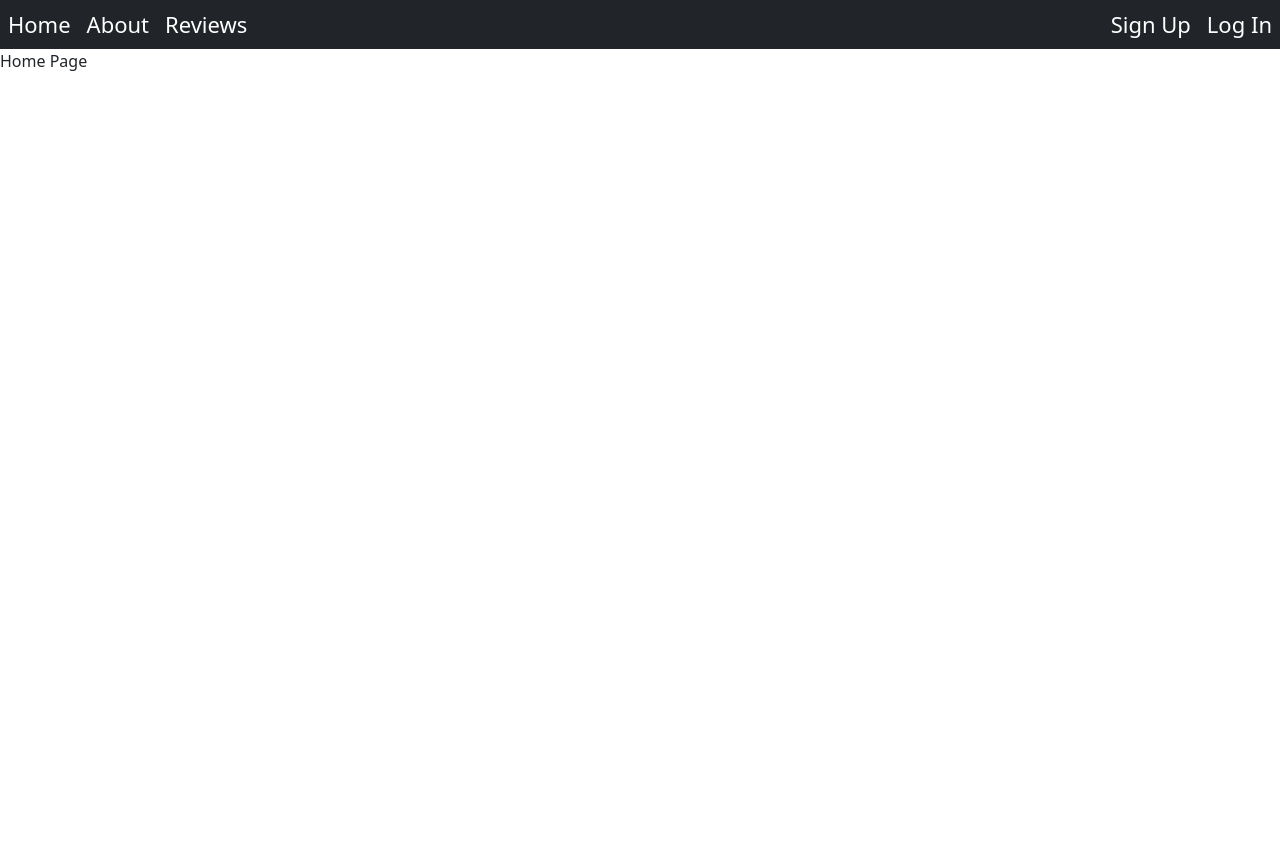
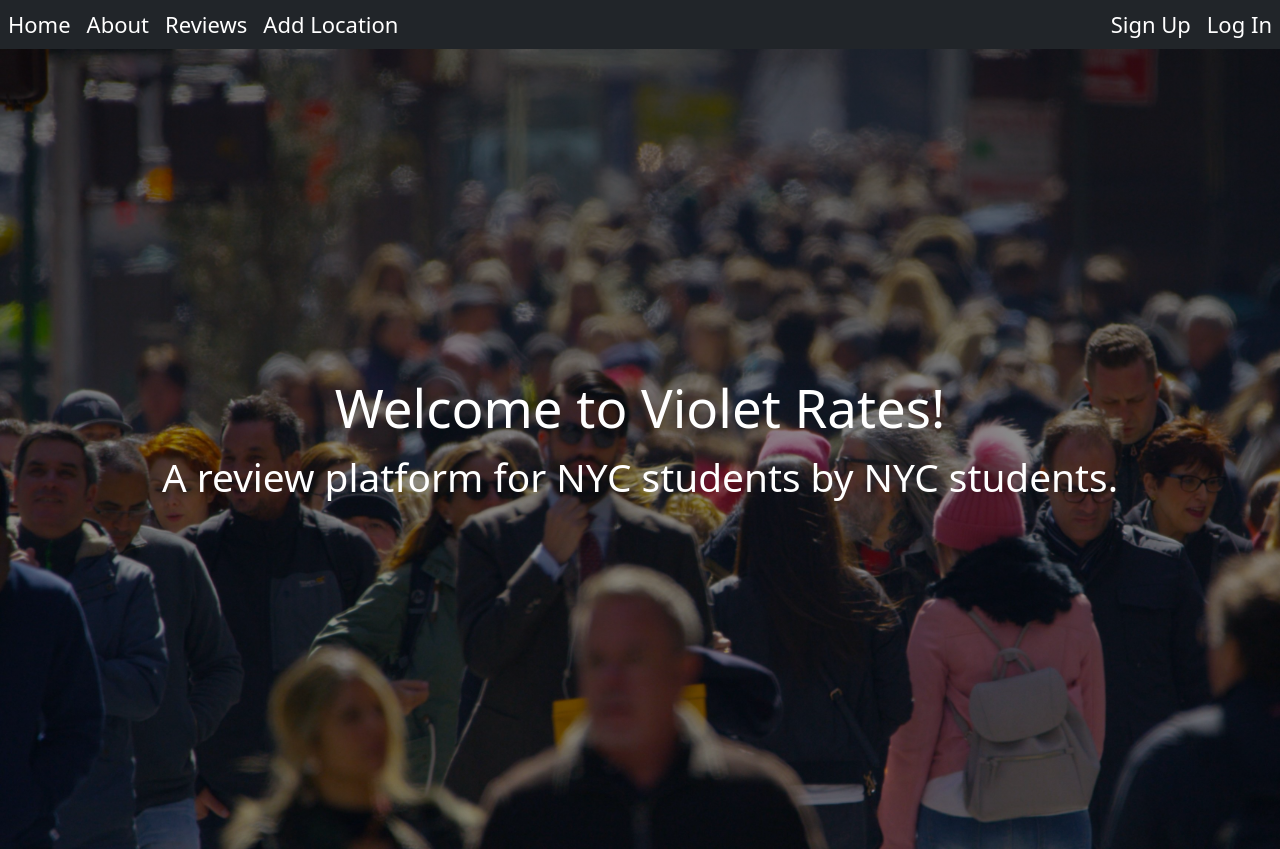
Before and after one commit to Adaminite/violet-rates-predeployment, a React (Create React App) app: page / in a window 1280 px wide. Before the commit the page ends 800 px from the top, so only its background shows below. Built offline with nearby package versions, Linux system fonts and the light colour scheme; no server answers.

Commit message:
Add home page. Style each location in Bootstrap cards with links to their respective pages. Move AddLocation to it's own page

```diff
--- a/src/frontend/App.css
+++ b/src/frontend/App.css
@@ -1,9 +1,11 @@
 body{
     margin: 0;
     padding: 0;
+    box-sizing: border-box;
     font-family: 'Roboto', sans-serif;
 }
 
+/* Navbar */
 .my-navbar{
     display: flex;
     justify-content: space-between;
@@ -29,6 +31,7 @@ body{
     gap: 16px;
 }
 
+/* Forms for sign up, log in, add location, and add review */
 #add-form{
     max-width: 700px;
     margin: 10px;
@@ -56,3 +59,29 @@ body{
 #sign-up-form, #log-in-form{
     width: 300px;
 }
+
+/* For home page */
+
+#home{
+    height: 100vh;
+}
+
+.home-overlay{
+    background: linear-gradient(rgba(0,0,0, 0.6), rgba(0,0,0,0.3)), url('./images/74101f337a707c0136844998d17a499f.jpg');
+    background-size: cover;
+    height: 100vh;
+    display: flex;
+    flex-direction: column;
+    justify-content: center;
+    text-align: center;
+    align-items: center;
+    color: white;
+}
+
+.home-title{
+    font-size: calc(40px + 1vw)
+}
+
+.home-caption{
+    font-size: calc(26px + 1vw);
+}
--- a/src/frontend/App.js
+++ b/src/frontend/App.js
@@ -6,6 +6,7 @@ import Reviews from "./pages/Reviews";
 import SignUp from "./pages/SignUp";
 import LogIn from "./pages/LogIn";
 import Location from "./pages/Location";
+import AddLocation from "./components/AddLocation";
 
 const axios = require("axios");
 
@@ -29,7 +30,6 @@ class App extends React.Component{
 
     componentDidMount(){
         axios.get("http://localhost:5000/api/locations").then( (response) => {
-            console.log(response.data);
             let locations = []
             response.data.map( (value) => {
 
@@ -86,8 +86,6 @@ class App extends React.Component{
             date: Date.now(),
             locationId: locationId
         }).then( (response) => {
-            console.log(response.data);
-
             let newLocations = this.state.locations.map( (location) => {
                 if(location.id === locationId){
                     location.reviews.unshift({
@@ -134,7 +132,8 @@ class App extends React.Component{
                     <Navbar handleLogOut={this.handleLogOut} isSignedIn = {this.state.isSignedIn} currentUser = {this.state.username}/>
                     <Routes>
                         <Route exact path = "/" element={<Home/>}/>
-                        <Route exact path = "/reviews" element = {<Reviews locations = {this.state.locations} handleAddLocation = {this.handleAddLocation}/>}/>
+                        <Route path = "/addlocation" element = {<AddLocation  handleAddLocation = {this.handleAddLocation}/>}/>
+                        <Route exact path = "/reviews" element = {<Reviews locations = {this.state.locations}/>}/>
                         <Route path = "/reviews/:id" element={<Location locations = {this.state.locations} isSignedIn = {this.state.isSignedIn} addReview = {this.handleAddReview}/>} />
                         <Route path = "/signup" element = {<SignUp handleSignIn = {this.handleSignIn}/>}/>
                         <Route path = "/login" element = {<LogIn handleSignIn = {this.handleSignIn}/>}/>
--- a/src/frontend/components/AddLocation.js
+++ b/src/frontend/components/AddLocation.js
@@ -1,4 +1,5 @@
 import React from 'react';
+import { Navigate } from 'react-router-dom';
 const axios = require('axios');
 
 class AddLocation extends React.Component{
@@ -6,6 +7,9 @@ class AddLocation extends React.Component{
         super(props);
 
         this.handleSubmit = this.handleSubmit.bind(this);
+        this.state = {
+            toReviews: false
+        }
     }
 
     handleSubmit(event){
@@ -29,12 +33,15 @@ class AddLocation extends React.Component{
             name:  name.toLowerCase(),
             address: (address + "\n" + location).toLowerCase()
         }).then( (response) => {
-            console.log(response);
-            this.props.handleSubmit({
+            this.props.handleAddLocation({
                 name: name.toLowerCase(),
                 address: (address + "\n" + location).toLowerCase(),
                 reviews: [],
                 id: (response.data).toString()
+            })
+
+            this.setState({
+                toReviews: true
             })
         }).catch( (error) => {
             console.log(error);
@@ -42,9 +49,12 @@ class AddLocation extends React.Component{
     }
 
     render(){
+        if(this.state.toReviews){
+            return <Navigate to="/reviews" replace={true}/>
+        }
         return(
         <div>
-            <h1 style={{textAlign:"center", marginTop: "10px"}} className = "h1"> Add A Location </h1>
+            <h1 style={{textAlign:"center", marginTop: "10px"}} className = "h2"> Add A Location </h1>
             <div id = "add-form-ctnr">
                 <form id = "add-form"  onSubmit={this.handleSubmit}>
                     <div className ="form-group">
@@ -77,11 +87,11 @@ class AddLocation extends React.Component{
                             <label htmlFor = "name"> Zip Code </label>
                             <input className="form-control" name = "name" type = "text" placeholder="28742" required/>
                         </div>
+                    </div>
+                    <div className = "form-group submit-btn-ctnr">
+                        <input style={{backgroundColor: "#6f5499"}} className = "btn btn-primary" type = "submit" value = "Add Location"/>
+                    </div>
 
-                        <div className = "form-group submit-btn-ctnr">
-                            <input style={{backgroundColor: "#6f5499"}} className = "btn btn-primary" type = "submit" value = "Add Location"/>
-                        </div>
-                    </div>
                 </form>
             </div>
         </div>
--- a/src/frontend/pages/Home.js
+++ b/src/frontend/pages/Home.js
@@ -7,7 +7,12 @@ class Home extends React.Component{
 
     render(){
         return(
-            <div> Home Page </div>
+            <div id = "home">
+                <div className="home-overlay">
+                    <h1 className='home-title'> Welcome to Violet Rates! </h1>
+                    <p className='home-caption'> A review platform for NYC students by NYC students. </p>
+                </div>
+            </div>
         );
     }
 }
--- a/src/frontend/pages/Location.js
+++ b/src/frontend/pages/Location.js
@@ -31,7 +31,6 @@ const Location = (props) => {
                 if(item.id === id && location === null){
                     setLocation(item);
                     setReviews(item.reviews);
-                    console.log(reviews);
                 }
         });
     });
@@ -62,27 +61,27 @@ const Location = (props) => {
                 <form onSubmit={handleSubmit}>
                     <fieldset>
                         <legend className="form-label"> Add Review </legend>
-                        <div class="form-check form-check-inline">
-                            <input class="form-check-input" type="radio" name="rating" id = "option1" value="1"/>
-                            <label class="form-check-label" htmlFor="option1">1</label>
+                        <div className="form-check form-check-inline">
+                            <input className="form-check-input" type="radio" name="rating" id = "option1" value="1"/>
+                            <label className="form-check-label" htmlFor="option1">1</label>
                         </div>
-                        <div class="form-check form-check-inline">
-                            <input class="form-check-input" type="radio" name="rating" id = "option2" value="2"/>
-                            <label class="form-check-label" htmlFor="option2">2</label>
+                        <div className="form-check form-check-inline">
+                            <input className="form-check-input" type="radio" name="rating" id = "option2" value="2"/>
+                            <label className="form-check-label" htmlFor="option2">2</label>
                         </div>
 
-                        <div class="form-check form-check-inline">
-                        <input class="form-check-input" type="radio" name="rating" id = "option3" value="3"/>
-                        <label class="form-check-label" htmlFor="option3">3</label>
+                        <div className="form-check form-check-inline">
+                        <input className="form-check-input" type="radio" name="rating" id = "option3" value="3"/>
+                        <label className="form-check-label" htmlFor="option3">3</label>
                         </div>
-                        <div class="form-check form-check-inline">
-                        <input class="form-check-input" type="radio" name="rating" id = "option4" value="4"/>
-                        <label class="form-check-label" htmlFor="option4">4</label>
+                        <div className="form-check form-check-inline">
+                        <input className="form-check-input" type="radio" name="rating" id = "option4" value="4"/>
+                        <label className="form-check-label" htmlFor="option4">4</label>
                         </div>
 
-                        <div class="form-check form-check-inline">
-                        <input class="form-check-input" type="radio" name="rating" id = "option5" value="5"/>
-                        <label class="form-check-label" htmlFor="option5">5</label>
+                        <div className ="form-check form-check-inline">
+                        <input className="form-check-input" type="radio" name="rating" id = "option5" value="5"/>
+                        <label className="form-check-label" htmlFor="option5">5</label>
                         </div>
                     </fieldset>
                     <div className = "form-group">
--- a/src/frontend/pages/Navbar.js
+++ b/src/frontend/pages/Navbar.js
@@ -28,6 +28,7 @@ class Navbar extends React.Component{
                     <Link style={linkInlineStyle} to = "/"> Home </Link>
                     <Link style={linkInlineStyle} to = "/about"> About </Link>
                     <Link style={linkInlineStyle} to = "/reviews"> Reviews </Link>
+                    <Link style = {linkInlineStyle} to ="/addlocation"> Add Location</Link>
                 </ul>
                 {rightPart}
             </nav>
--- a/src/frontend/pages/Reviews.js
+++ b/src/frontend/pages/Reviews.js
@@ -7,28 +7,34 @@ import AddLocation from "../components/AddLocation.js";
 class Reviews extends React.Component{
     constructor(props){
         super(props);
-
-        this.handleSubmit = this.handleSubmit.bind(this);
-    }
-
-
-    handleSubmit(newLocation){
-        this.props.handleAddLocation(newLocation);
     }
 
     render(){
         return(
             <div>
-                <ul>
-                    {
-                        this.props.locations.map( (location) => {
-                            return <li key={location.id}> <Link to = {`/reviews/${location.id}`}> Name: {location.name} Address: {location.address} Id: {location.id} </Link> </li>
-                        })
-                    }
-                </ul>
-                <AddLocation handleSubmit = {this.handleSubmit}/>
+
+                <h1 className = "h1" style = {{textAlign: "center", marginTop: "10px", marginBottom: "20px"}}> All Locations </h1>
+                <div>
+                    <div className = "row">
+                        {
+                           this.props.locations.map( (location) => {
+                            return (<div className = 'col-sm-3'>
+                                <div className='card'>
+                            <img className="card-img-top" src="https://random.imagecdn.app/1280/720" alt="Card image"/>
+                                    <div className='card-body' >
+                                        <h5 className="card-title"> {location.name} </h5>
+                                        <p className='card-text'> {location.address} </p>
+                                        <Link className="btn btn-primary" style={{backgroundColor: "#6f5499"}} to = {`/reviews/${location.id}`}> See Reviews</Link>
+                                    </div>
+                                </div>
+                            </div>);
+                           })
+                        }
+
+                    </div>
+
+                </div>
             </div>
-
         );
     }
 }
```
Also changed, not shown: src/frontend/images/74101f337a707c0136844998d17a499f.jpg (added).
